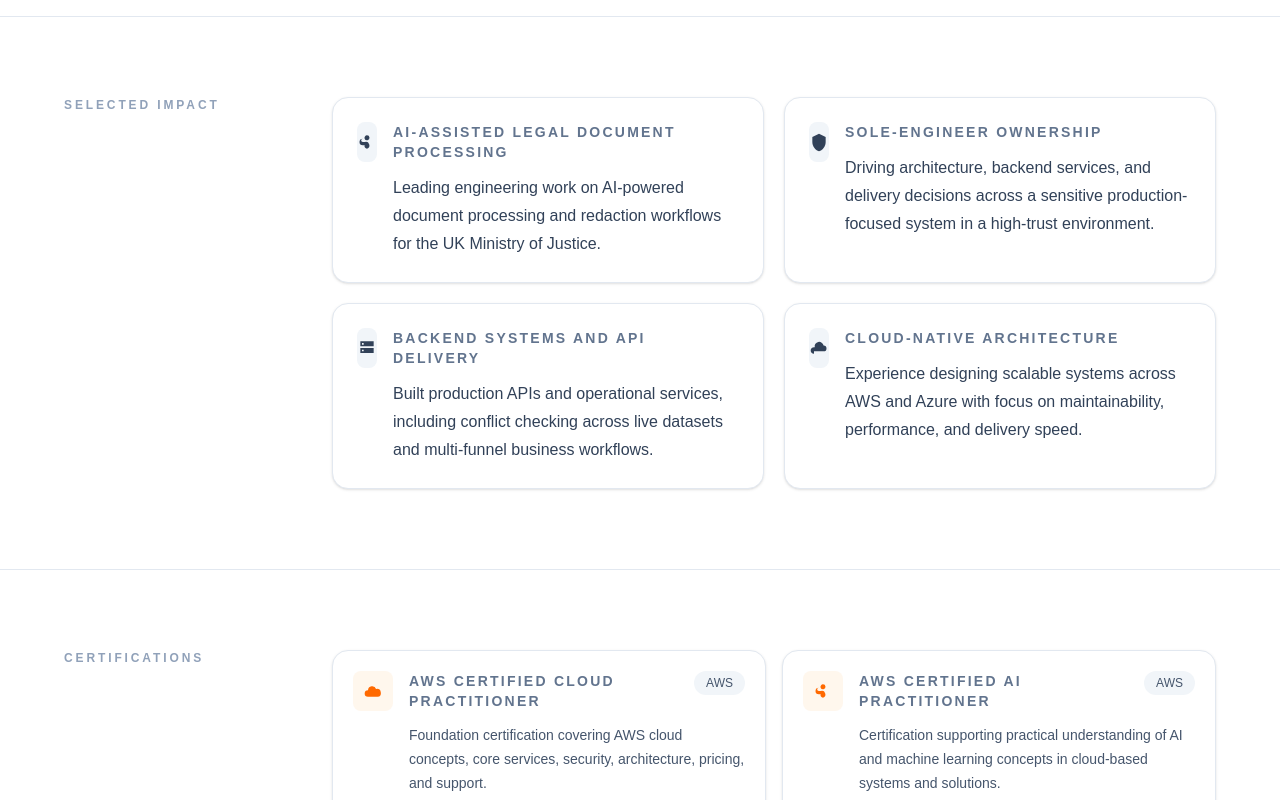
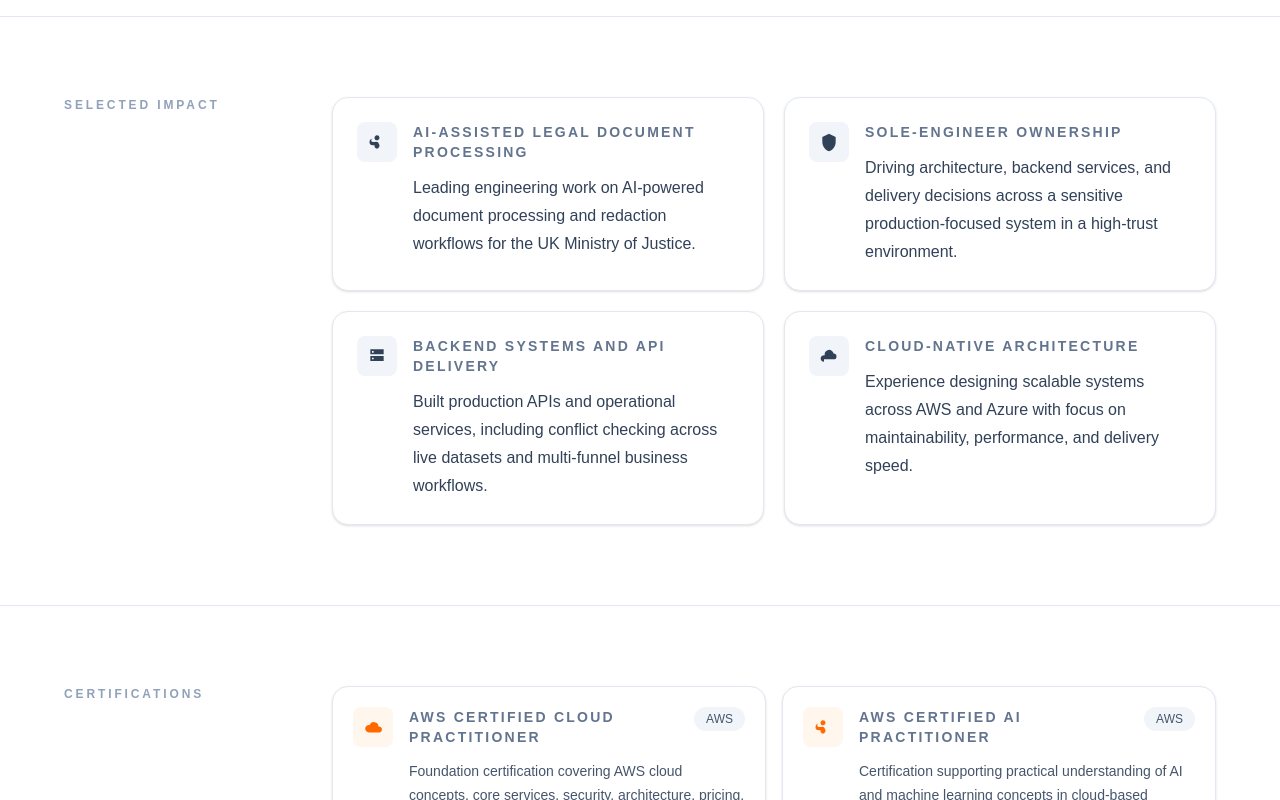
Before and after one commit to Elbeera/hothyfa-cv, a Next.js app: page / in a window 1280 px wide. Shown: the part 1140-1940 px from the top of the page. Built offline with nearby package versions, Linux system fonts and the light colour scheme.

Commit message:
icon bug fix

```diff
--- a/src/app/page.tsx
+++ b/src/app/page.tsx
@@ -30,7 +30,7 @@ export default function Home() {
 
           <div className="rounded-2xl border border-slate-200 bg-white p-6 shadow-sm transition hover:shadow-md">
             <div className="flex items-start gap-4">
-              <div className="flex h-10 w-10 items-center justify-center rounded-lg bg-slate-100">
+              <div className="flex h-10 w-10 shrink-0 items-center justify-center rounded-lg bg-slate-100">
                 <svg
                   viewBox="0 0 24 24"
                   fill="currentColor"
@@ -40,7 +40,7 @@ export default function Home() {
                 </svg>
               </div>
 
-              <div>
+              <div className="flex-1">
                 <h3 className="text-sm font-semibold uppercase tracking-[0.16em] text-slate-500">
                   AI-assisted legal document processing
                 </h3>
@@ -54,7 +54,7 @@ export default function Home() {
 
           <div className="rounded-2xl border border-slate-200 bg-white p-6 shadow-sm transition hover:shadow-md">
             <div className="flex items-start gap-4">
-              <div className="flex h-10 w-10 items-center justify-center rounded-lg bg-slate-100">
+              <div className="flex h-10 w-10 shrink-0 items-center justify-center rounded-lg bg-slate-100">
                 <svg
                   viewBox="0 0 24 24"
                   fill="currentColor"
@@ -64,7 +64,7 @@ export default function Home() {
                 </svg>
               </div>
 
-              <div>
+              <div className="flex-1">
                 <h3 className="text-sm font-semibold uppercase tracking-[0.16em] text-slate-500">
                   Sole-engineer ownership
                 </h3>
@@ -79,7 +79,7 @@ export default function Home() {
 
           <div className="rounded-2xl border border-slate-200 bg-white p-6 shadow-sm transition hover:shadow-md">
             <div className="flex items-start gap-4">
-              <div className="flex h-10 w-10 items-center justify-center rounded-lg bg-slate-100">
+              <div className="flex h-10 w-10 shrink-0 items-center justify-center rounded-lg bg-slate-100">
                 <svg
                   viewBox="0 0 24 24"
                   fill="currentColor"
@@ -89,7 +89,7 @@ export default function Home() {
                 </svg>
               </div>
 
-              <div>
+              <div className="flex-1">
                 <h3 className="text-sm font-semibold uppercase tracking-[0.16em] text-slate-500">
                   Backend systems and API delivery
                 </h3>
@@ -103,7 +103,7 @@ export default function Home() {
 
           <div className="rounded-2xl border border-slate-200 bg-white p-6 shadow-sm transition hover:shadow-md">
             <div className="flex items-start gap-4">
-              <div className="flex h-10 w-10 items-center justify-center rounded-lg bg-slate-100">
+              <div className="flex h-10 w-10 shrink-0 items-center justify-center rounded-lg bg-slate-100">
                 <svg
                   viewBox="0 0 24 24"
                   fill="currentColor"
@@ -113,7 +113,7 @@ export default function Home() {
                 </svg>
               </div>
 
-              <div>
+              <div className="flex-1">
                 <h3 className="text-sm font-semibold uppercase tracking-[0.16em] text-slate-500">
                   Cloud-native architecture
                 </h3>
@@ -134,14 +134,13 @@ export default function Home() {
             <div className="flex items-start gap-4">
 
               {/* Icon */}
-              <div className="flex h-10 w-10 items-center justify-center rounded-lg bg-orange-50">
+              <div className="flex h-10 w-10 shrink-0 items-center justify-center rounded-lg bg-orange-50">
               <svg
   viewBox="0 0 24 24"
   fill="currentColor"
   className="h-5 w-5 text-orange-500"
 >
-                  {/* cloud icon */}
-                  <path d="M6 19a4 4 0 0 1 0-8 5 5 0 0 1 9.7-1.5A3.5 3.5 0 1 1 17.5 19H6Z" />
+  <path d="M7.5 18.5A4.5 4.5 0 1 1 8 9.6a5.5 5.5 0 0 1 10.6 1.7A3.7 3.7 0 1 1 18 18.5H7.5Z" />
 </svg>
               </div>
 
@@ -169,7 +168,7 @@ export default function Home() {
             <div className="flex items-start gap-4">
 
               {/* Icon */}
-              <div className="flex h-10 w-10 items-center justify-center rounded-lg bg-orange-50">
+              <div className="flex h-10 w-10 shrink-0 items-center justify-center rounded-lg bg-orange-50">
                 <svg
                   viewBox="0 0 24 24"
                   fill="currentColor"
@@ -204,7 +203,7 @@ export default function Home() {
             <div className="flex items-start gap-4">
 
               {/* Icon */}
-              <div className="flex h-10 w-10 items-center justify-center rounded-lg bg-blue-50">
+              <div className="flex h-10 w-10 shrink-0 items-center justify-center rounded-lg bg-blue-50">
                 <svg
                   viewBox="0 0 24 24"
                   fill="currentColor"
@@ -562,7 +561,7 @@ export default function Home() {
           {/* Frontend */}
           <div className="rounded-2xl border border-slate-200 bg-white p-5 shadow-sm transition hover:shadow-md">
             <div className="flex items-start gap-4">
-              <div className="flex h-10 w-10 items-center justify-center rounded-lg bg-slate-100">
+              <div className="flex h-10 w-10 shrink-0 items-center justify-center rounded-lg bg-slate-100">
                 <svg
                   viewBox="0 0 24 24"
                   fill="currentColor"
@@ -573,7 +572,7 @@ export default function Home() {
                 </svg>
               </div>
 
-              <div>
+              <div className="flex-1">
                 <h3 className="text-sm font-semibold uppercase tracking-[0.16em] text-slate-500">
                   Frontend Systems
                 </h3>
@@ -588,7 +587,7 @@ export default function Home() {
           {/* Backend */}
           <div className="rounded-2xl border border-slate-200 bg-white p-5 shadow-sm transition hover:shadow-md">
             <div className="flex items-start gap-4">
-              <div className="flex h-10 w-10 items-center justify-center rounded-lg bg-slate-100">
+              <div className="flex h-10 w-10 shrink-0 items-center justify-center rounded-lg bg-slate-100">
                 <svg
                   viewBox="0 0 24 24"
                   fill="currentColor"
@@ -599,7 +598,7 @@ export default function Home() {
                 </svg>
               </div>
 
-              <div>
+              <div className="flex-1">
                 <h3 className="text-sm font-semibold uppercase tracking-[0.16em] text-slate-500">
                   Backend & APIs
                 </h3>
@@ -614,7 +613,7 @@ export default function Home() {
           {/* Cloud */}
           <div className="rounded-2xl border border-slate-200 bg-white p-5 shadow-sm transition hover:shadow-md">
             <div className="flex items-start gap-4">
-              <div className="flex h-10 w-10 items-center justify-center rounded-lg bg-slate-100">
+              <div className="flex h-10 w-10 shrink-0 items-center justify-center rounded-lg bg-slate-100">
                 <svg
                   viewBox="0 0 24 24"
                   fill="currentColor"
@@ -625,7 +624,7 @@ export default function Home() {
                 </svg>
               </div>
 
-              <div>
+              <div className="flex-1">
                 <h3 className="text-sm font-semibold uppercase tracking-[0.16em] text-slate-500">
                   Cloud & Delivery
                 </h3>
@@ -640,7 +639,7 @@ export default function Home() {
           {/* AI */}
           <div className="rounded-2xl border border-slate-200 bg-white p-5 shadow-sm transition hover:shadow-md">
             <div className="flex items-start gap-4">
-              <div className="flex h-10 w-10 items-center justify-center rounded-lg bg-slate-100">
+              <div className="flex h-10 w-10 shrink-0 items-center justify-center rounded-lg bg-slate-100">
                 <svg
                   viewBox="0 0 24 24"
                   fill="currentColor"
@@ -651,7 +650,7 @@ export default function Home() {
                 </svg>
               </div>
 
-              <div>
+              <div className="flex-1">
                 <h3 className="text-sm font-semibold uppercase tracking-[0.16em] text-slate-500">
                   AI-Assisted Workflows
                 </h3>
```
Lines whose indentation alone changed are shown as unchanged.
